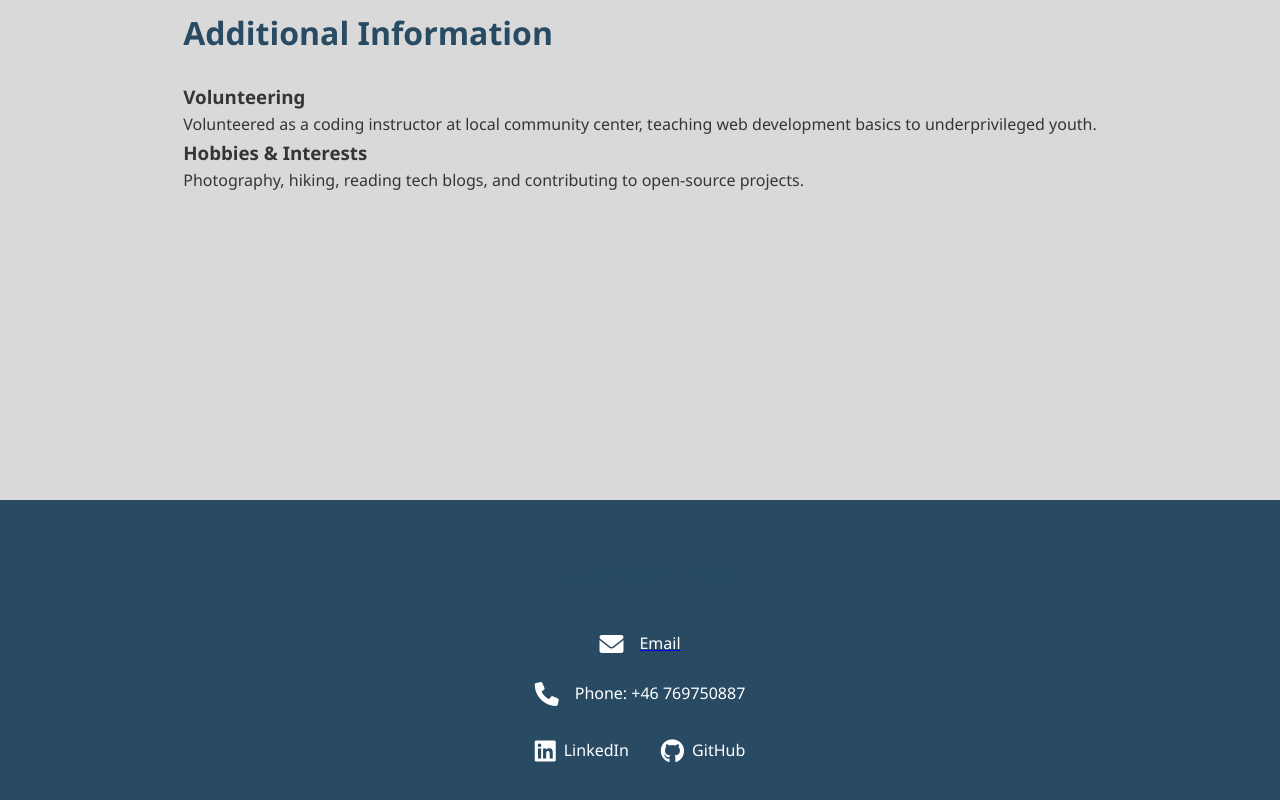
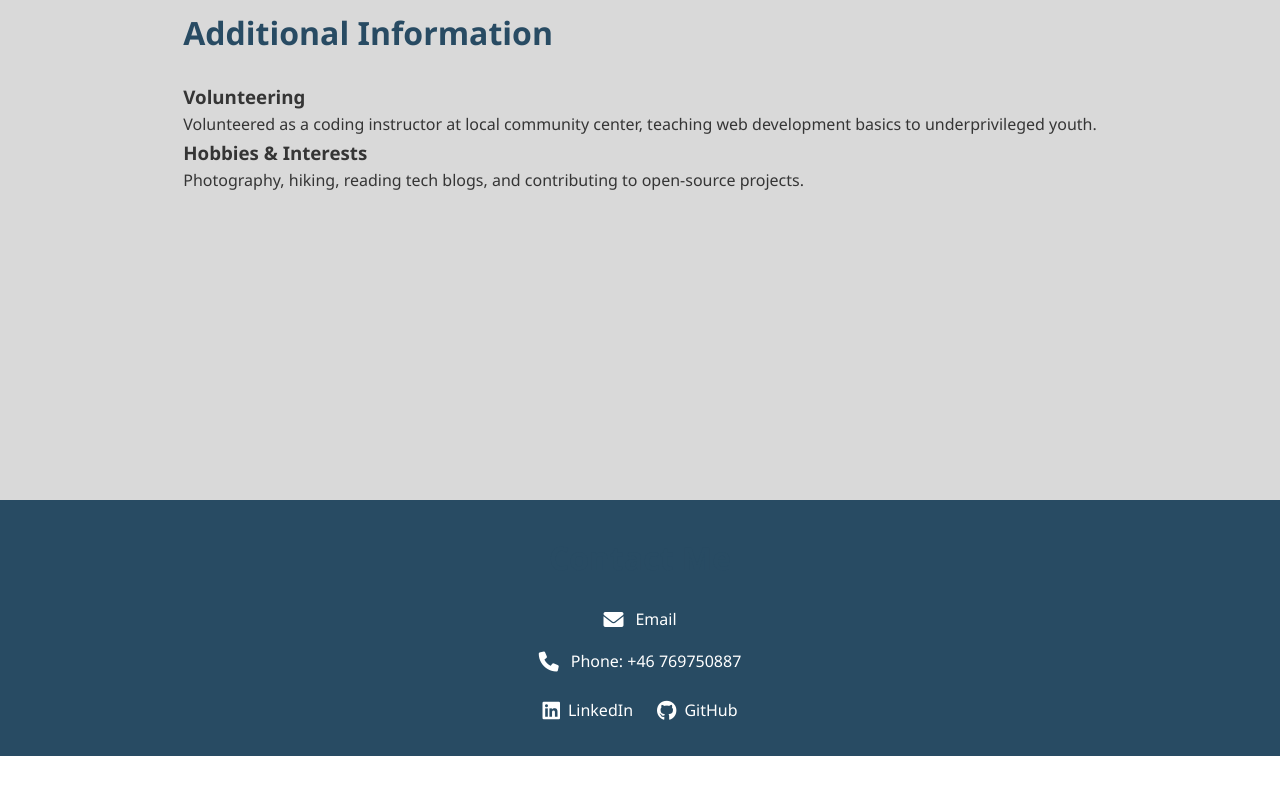
Before and after one commit to rizwan0110/Portfolio2.0, a plain HTML site: page index.html in a window 1280 px wide. Shown: the part 8183-8983 px from the top of the page. After the commit the page ends 8939 px from the top, so only its background shows below. Drawn offline with Linux system fonts and the light colour scheme.

Commit message:
Updated the footer - reduced the height

```diff
--- a/styles.css
+++ b/styles.css
@@ -499,7 +499,7 @@ h2 {
 footer {
     background-color: var(--indigo-dye);
     color: var(--white);
-    padding: 3rem 2rem;
+    padding: 2rem 1rem;
     text-align: center;
 }
 
@@ -507,19 +507,19 @@ footer {
     display: flex;
     flex-direction: column;
     align-items: center;
-    gap: 1.5rem;
-    margin: 2rem 0;
+    gap: 1rem;
+    margin: 1rem 0;
 }
 
 .contact-item {
     display: flex;
     align-items: center;
-    gap: 1rem;
+    gap: 0.75rem;
 }
 
 .contact-icon {
     color: var(--white);
-    font-size: 1.5rem;
+    font-size: 1.25rem;
 }
 
 .contact-item p {
@@ -527,11 +527,20 @@ footer {
     margin: 0;
 }
 
+.contact-item a {
+    color: var(--white);
+    text-decoration: none;
+}
+
+.contact-item a:hover {
+    color: var(--platinum);
+}
+
 .social-links {
     display: flex;
     justify-content: center;
-    gap: 2rem;
-    margin-top: 2rem;
+    gap: 1.5rem;
+    margin-top: 1.5rem;
 }
 
 .social-link {
@@ -548,7 +557,7 @@ footer {
 }
 
 .social-icon {
-    font-size: 1.5rem;
+    font-size: 1.25rem;
     color: var(--white);
 }
 
```
